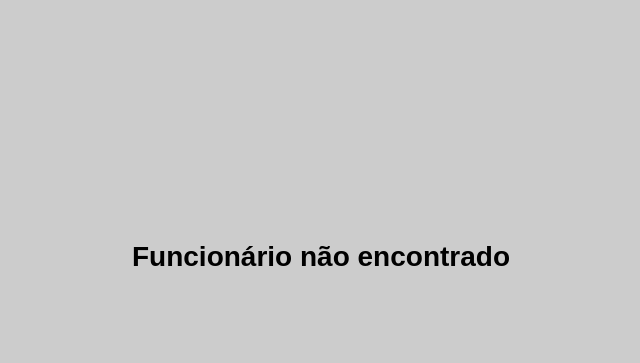
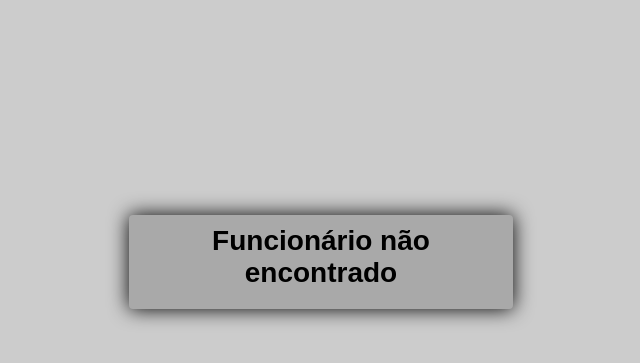
Before and after one commit to cauamenezes/funcionarios-empresaX, a PHP site: page /editar.php?id=1 in a window 1280 px wide. Shown: the part 138-501 px from the top of the page, without its empty margins (319-959 px from the left). Run offline with PHP 8.4, Linux system fonts and the light colour scheme.

Commit message:
modal de edição estilizado

```diff
--- a/style.css
+++ b/style.css
@@ -137,6 +137,18 @@ h3 {
     justify-content: center;
 }
 
+.container-form form {
+    width: 30%;
+    display: flex;
+    flex-direction: column;
+    padding: 10px;
+    border-radius: 4px;
+    gap: 20px;
+
+    background-color: darkgrey;
+    box-shadow: 0px 0px 20px #000;
+}
+
 .buttonCadastrar {
     background-color: #00FF00;
 }
```
